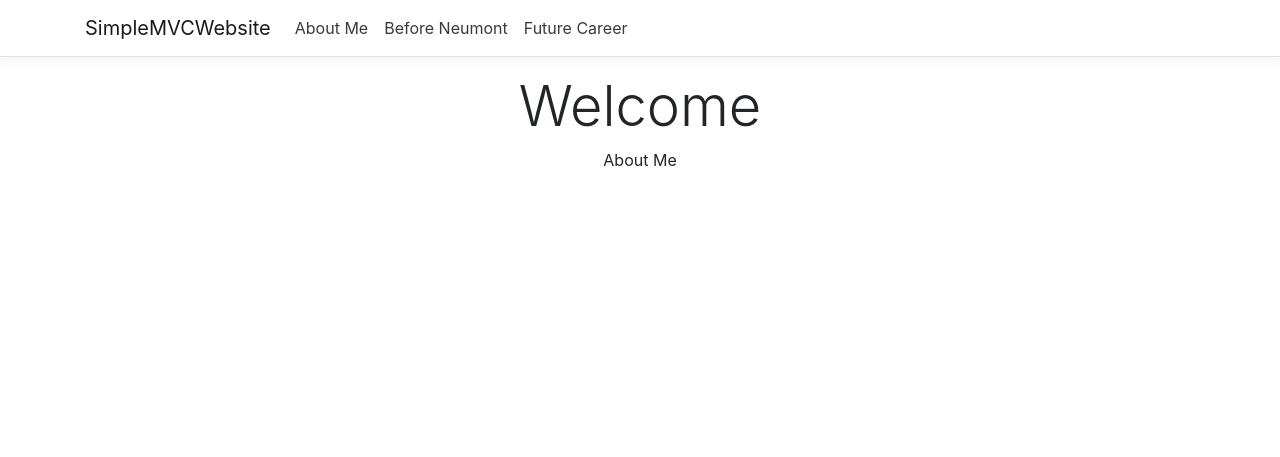
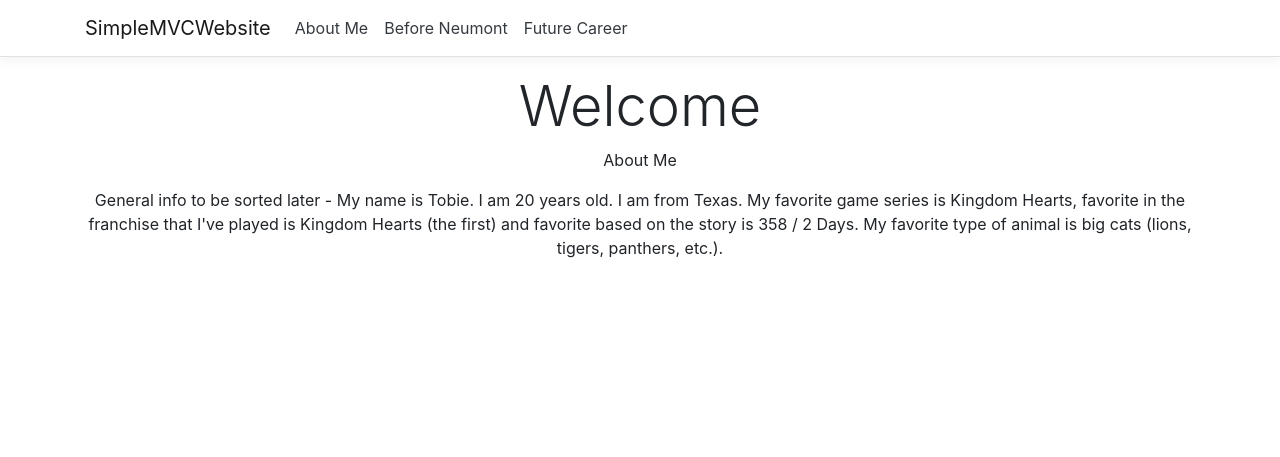
Before and after one commit to thestray259/CSC260, an ASP.NET Core app: page / in a window 1280 px wide. Shown: the top 457 px of the page. Run offline with ASP.NET Core 8, Linux system fonts and the light colour scheme.

Commit message:
Added some info

```diff
--- a/SimpleMVCWebsite/Views/Home/Index.cshtml
+++ b/SimpleMVCWebsite/Views/Home/Index.cshtml
@@ -5,4 +5,12 @@
 <div class="text-center">
     <h1 class="display-4">Welcome</h1>
     <p>About Me</p>
+    <p>General info to be sorted later -
+    My name is Tobie.
+    I am 20 years old.
+    I am from Texas.
+    My favorite game series is Kingdom Hearts, favorite in the franchise that I've played is Kingdom Hearts (the first) and favorite based on the story is 358 / 2 Days.
+    My favorite type of animal is big cats (lions, tigers, panthers, etc.).
+
+    </p>
 </div>
```
Also changed, not shown: SimpleMVCWebsite/Views/Home/FutureCareer.cshtml (added, +7 -0 lines).
